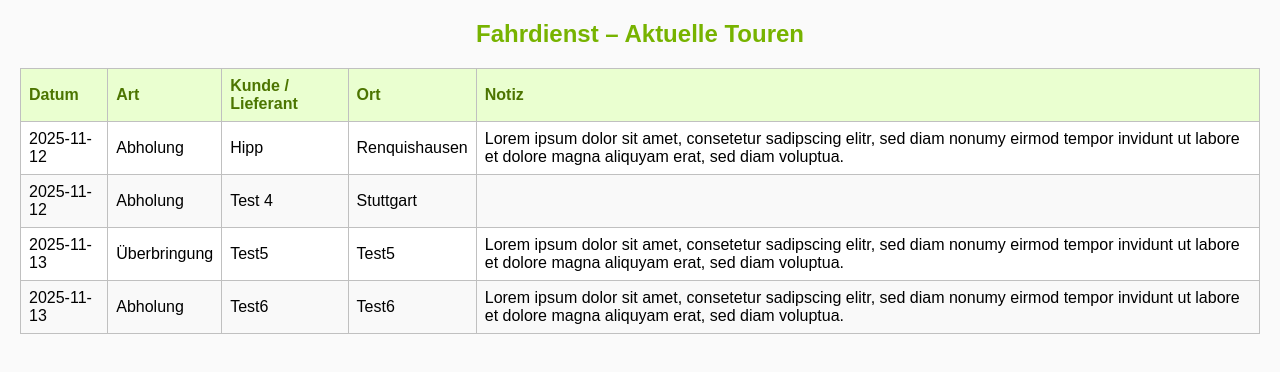
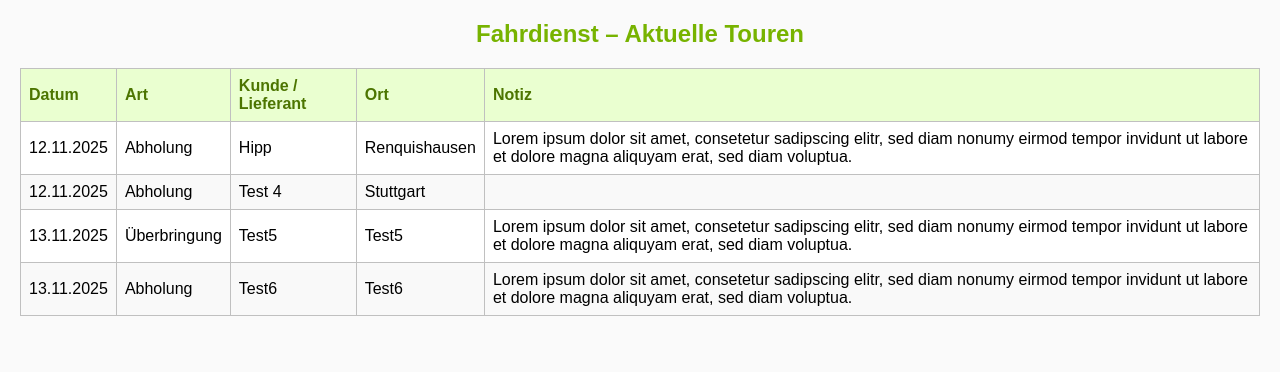
Before and after one commit to mk-medical/Fahrdienst, a plain HTML site: page index.html in a window 1280 px wide. Drawn offline with Linux system fonts and the light colour scheme.

Commit message:
Force update fahrdienst.html (2025-11-19T08:22:15.8925583Z)

```diff
--- a/index.html
+++ b/index.html
@@ -13,6 +13,6 @@ tr:hover { background-color: #f1ffe6; }
 <body>
 <h2>Fahrdienst – Aktuelle Touren</h2>
 <table><thead><tr><th>Datum
-</th><th>Art</th><th>Kunde / Lieferant</th><th>Ort</th><th>Notiz</th></tr></thead><tbody><tr><td>2025-11-12</td><td>Abholung</td><td>Hipp</td><td>Renquishausen</td><td>Lorem ipsum dolor sit amet, consetetur sadipscing elitr, sed diam nonumy eirmod tempor invidunt ut labore et dolore magna aliquyam erat, sed diam voluptua.</td></tr><tr><td>2025-11-12</td><td>Abholung</td><td>Test 4</td><td>Stuttgart</td><td></td></tr><tr><td>2025-11-13</td><td>&#220;berbringung</td><td>Test5</td><td>Test5</td><td>Lorem ipsum dolor sit amet, consetetur sadipscing elitr, sed diam nonumy eirmod tempor invidunt ut labore et dolore magna aliquyam erat, sed diam voluptua.</td></tr><tr><td>2025-11-13</td><td>Abholung</td><td>Test6</td><td>Test6</td><td>Lorem ipsum dolor sit amet, consetetur sadipscing elitr, sed diam nonumy eirmod tempor invidunt ut labore et dolore magna aliquyam erat, sed diam voluptua.</td></tr></tbody></table>
+</th><th>Art</th><th>Kunde / Lieferant</th><th>Ort</th><th>Notiz</th></tr></thead><tbody><tr><td>12.11.2025</td><td>Abholung</td><td>Hipp</td><td>Renquishausen</td><td>Lorem ipsum dolor sit amet, consetetur sadipscing elitr, sed diam nonumy eirmod tempor invidunt ut labore et dolore magna aliquyam erat, sed diam voluptua.</td></tr><tr><td>12.11.2025</td><td>Abholung</td><td>Test 4</td><td>Stuttgart</td><td></td></tr><tr><td>13.11.2025</td><td>&#220;berbringung</td><td>Test5</td><td>Test5</td><td>Lorem ipsum dolor sit amet, consetetur sadipscing elitr, sed diam nonumy eirmod tempor invidunt ut labore et dolore magna aliquyam erat, sed diam voluptua.</td></tr><tr><td>13.11.2025</td><td>Abholung</td><td>Test6</td><td>Test6</td><td>Lorem ipsum dolor sit amet, consetetur sadipscing elitr, sed diam nonumy eirmod tempor invidunt ut labore et dolore magna aliquyam erat, sed diam voluptua.</td></tr></tbody></table>
 </body>
 </html>
```
